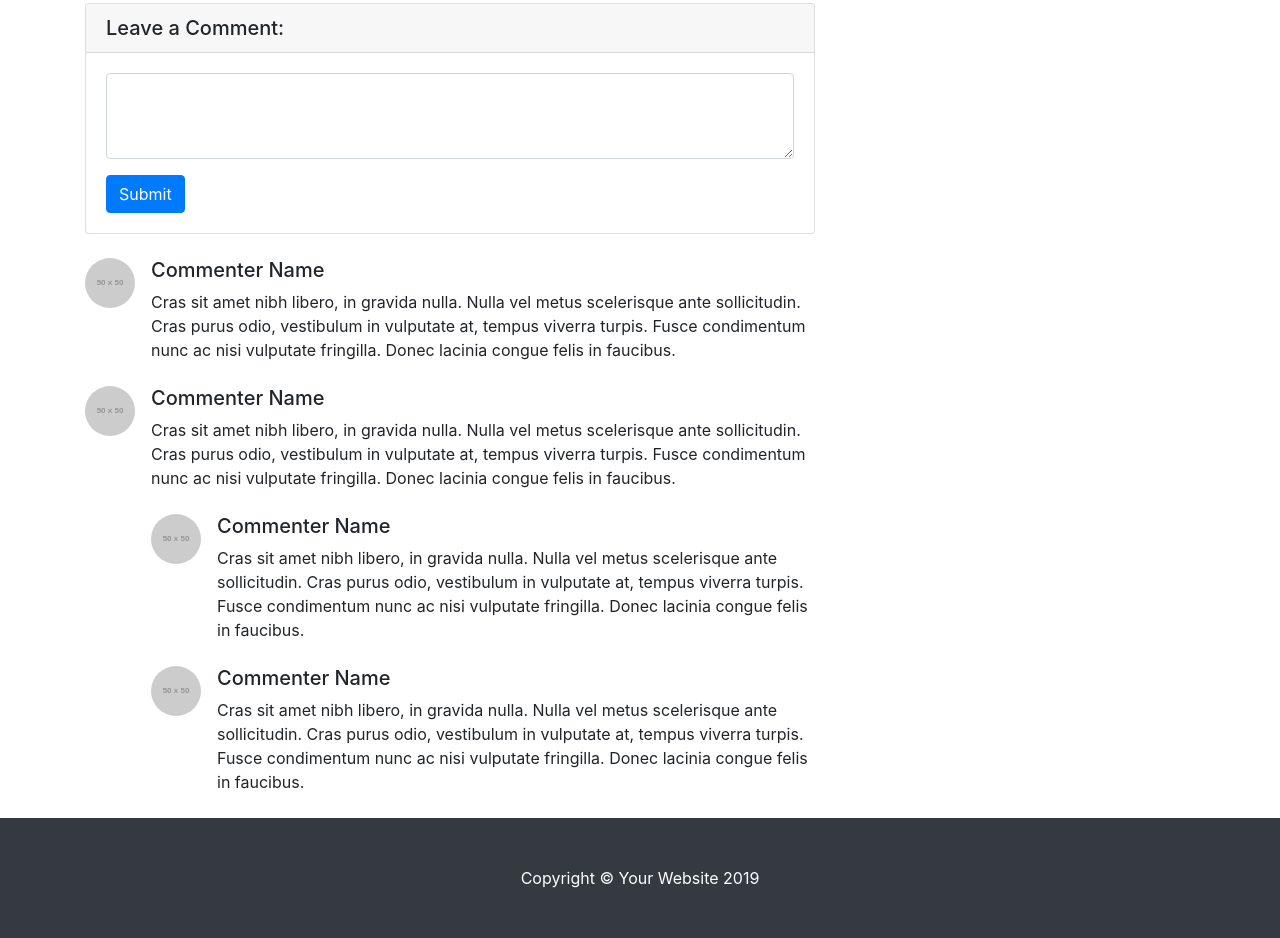
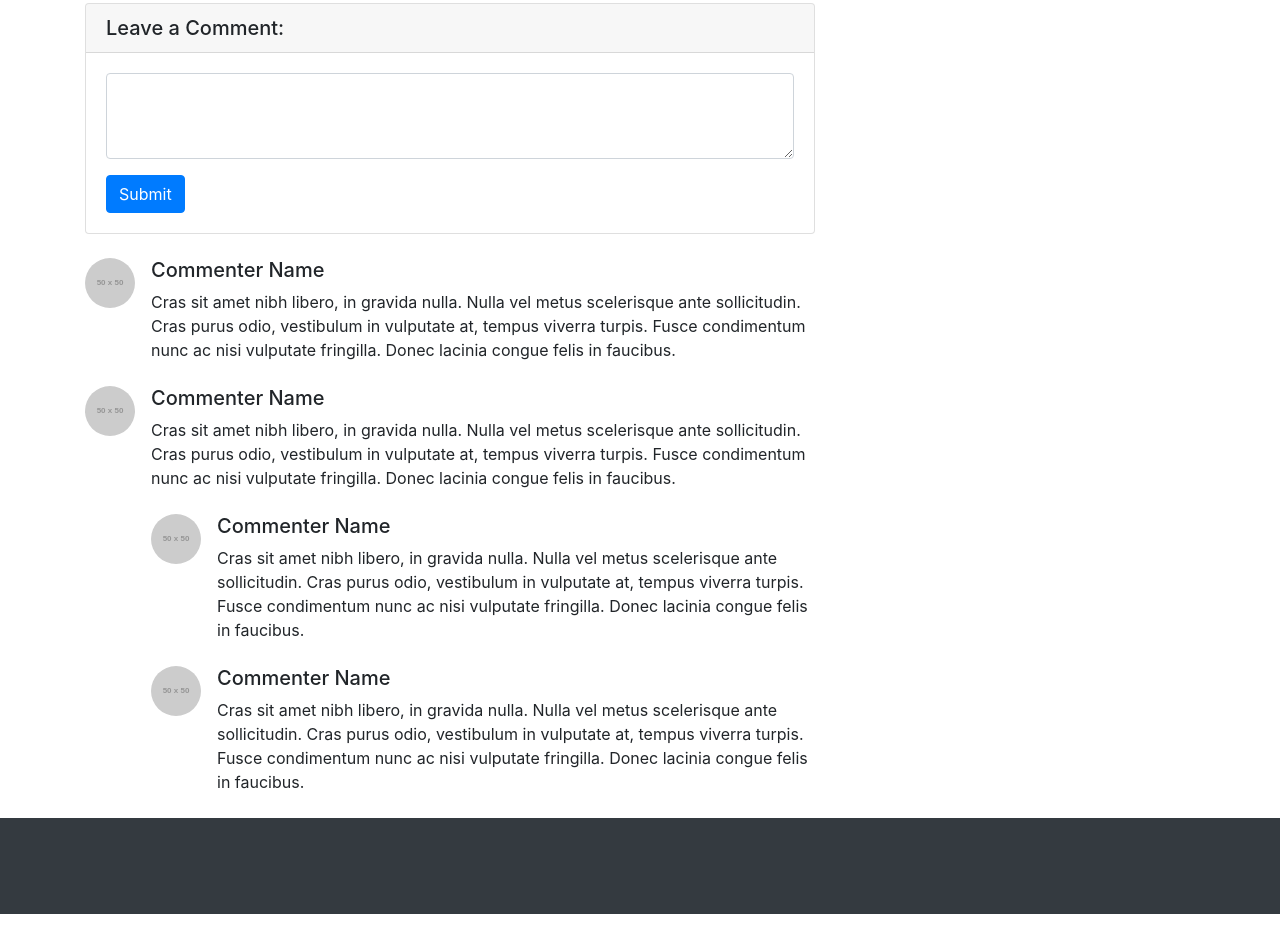
Before and after one commit to fs-s/figmaa, a website: page FIGMA-master/index.html in a window 1280 px wide. Shown: the part 1112-2050 px from the top of the page. After the commit the page ends 2026 px from the top, so only its background shows below. Drawn offline with Linux system fonts and the light colour scheme; placeholder pictures from the web are drawn by us.

Commit message:
Update index.html

```diff
--- a/FIGMA-master/index.html
+++ b/FIGMA-master/index.html
@@ -217,7 +217,7 @@
   <!-- Footer -->
   <footer class="py-5 bg-dark">
     <div class="container">
-      <p class="m-0 text-center text-white">Copyright &copy; Your Website 2019</p>
+
     </div>
     <!-- /.container -->
   </footer>
```
